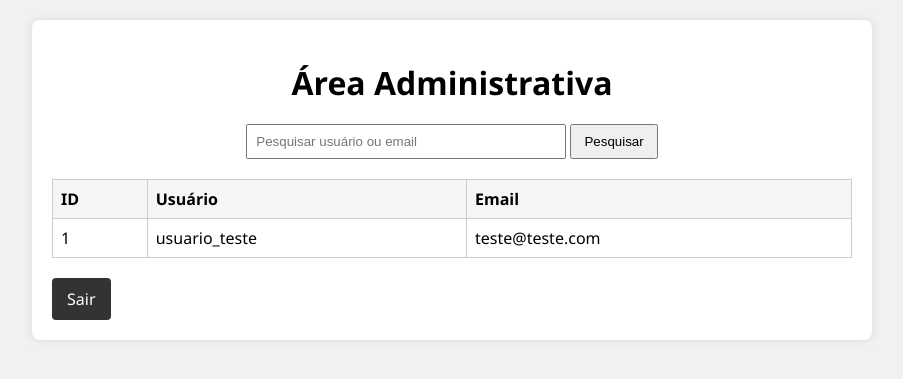
After one commit to RuthlessMercy307/proyecto-marcos, a PHP site: page /proyecto/admin.php in a window 1280 px wide. The commit adds this page. Shown: the top 379 px of the page, without its empty margins (188-1091 px from the left). Run offline with PHP 8.4, Linux system fonts and the light colour scheme; a user stored in the database is signed in; data comes from the database, SQL or seed files in the repository.

Commit message:
Add admin area with user search

```diff
--- /dev/null
+++ b/proyecto/admin.php
@@ -0,0 +1,48 @@
+<?php
+session_start();
+if (!isset($_SESSION['usuario']) || $_SESSION['usuario'] !== 'admin') {
+    header('Location: login_index.php');
+    exit();
+}
+
+require 'conexao.php';
+
+$busca = isset($_GET['busca']) ? trim($_GET['busca']) : '';
+if ($busca !== '') {
+    $stmt = $pdo->prepare("SELECT id, usuario, email FROM usuarios WHERE usuario LIKE :busca OR email LIKE :busca");
+    $like = "%" . $busca . "%";
+    $stmt->bindParam(':busca', $like, PDO::PARAM_STR);
+    $stmt->execute();
+} else {
+    $stmt = $pdo->query("SELECT id, usuario, email FROM usuarios");
+}
+$usuarios = $stmt->fetchAll(PDO::FETCH_ASSOC);
+?>
+<!DOCTYPE html>
+<html lang="pt-BR">
+<head>
+    <meta charset="UTF-8">
+    <title>Área Administrativa</title>
+    <link rel="stylesheet" href="css/admin.css">
+</head>
+<body>
+    <div class="container">
+        <h1>Área Administrativa</h1>
+        <form method="get" class="search-form">
+            <input type="text" name="busca" placeholder="Pesquisar usuário ou email" value="<?php echo htmlspecialchars($busca); ?>">
+            <button type="submit">Pesquisar</button>
+        </form>
+        <table class="user-table">
+            <tr><th>ID</th><th>Usuário</th><th>Email</th></tr>
+            <?php foreach($usuarios as $u): ?>
+            <tr>
+                <td><?php echo htmlspecialchars($u['id']); ?></td>
+                <td><?php echo htmlspecialchars($u['usuario']); ?></td>
+                <td><?php echo htmlspecialchars($u['email']); ?></td>
+            </tr>
+            <?php endforeach; ?>
+        </table>
+        <a class="logout" href="logout.php">Sair</a>
+    </div>
+</body>
+</html>
--- a/proyecto/cliente.php
+++ b/proyecto/cliente.php
@@ -26,6 +26,9 @@ if (!isset($_SESSION['usuario'])) {
                 <a href="#ofertas" class="nav-link">Ofertas</a>
                 <a href="#contacto" class="nav-link">Contato</a>
                 <a href="dados.php" class="nav-link">Meus Dados</a>
+                <?php if ($_SESSION['usuario'] === 'admin'): ?>
+                    <a href="admin.php" class="nav-link">Admin</a>
+                <?php endif; ?>
                 <a href="logout.php" class="nav-link active">Sair</a>
             </nav>
         </div>
--- /dev/null
+++ b/proyecto/css/admin.css
@@ -0,0 +1,60 @@
+body {
+    font-family: 'Segoe UI', sans-serif;
+    background: #f1f1f1;
+    margin: 0;
+    padding: 20px;
+}
+
+.container {
+    max-width: 800px;
+    margin: 0 auto;
+    background: #fff;
+    padding: 20px;
+    border-radius: 8px;
+    box-shadow: 0 0 10px rgba(0,0,0,0.1);
+}
+
+h1 {
+    text-align: center;
+    margin-bottom: 20px;
+}
+
+.search-form {
+    text-align: center;
+    margin-bottom: 20px;
+}
+
+.search-form input {
+    padding: 8px;
+    width: 60%;
+    max-width: 300px;
+}
+
+.search-form button {
+    padding: 8px 12px;
+}
+
+.user-table {
+    width: 100%;
+    border-collapse: collapse;
+}
+
+.user-table th, .user-table td {
+    border: 1px solid #ccc;
+    padding: 8px;
+    text-align: left;
+}
+
+.user-table th {
+    background-color: #f5f5f5;
+}
+
+.logout {
+    display: inline-block;
+    margin-top: 20px;
+    text-decoration: none;
+    background: #333;
+    color: #fff;
+    padding: 10px 15px;
+    border-radius: 4px;
+}
```
Also changed, not shown: README.md.
